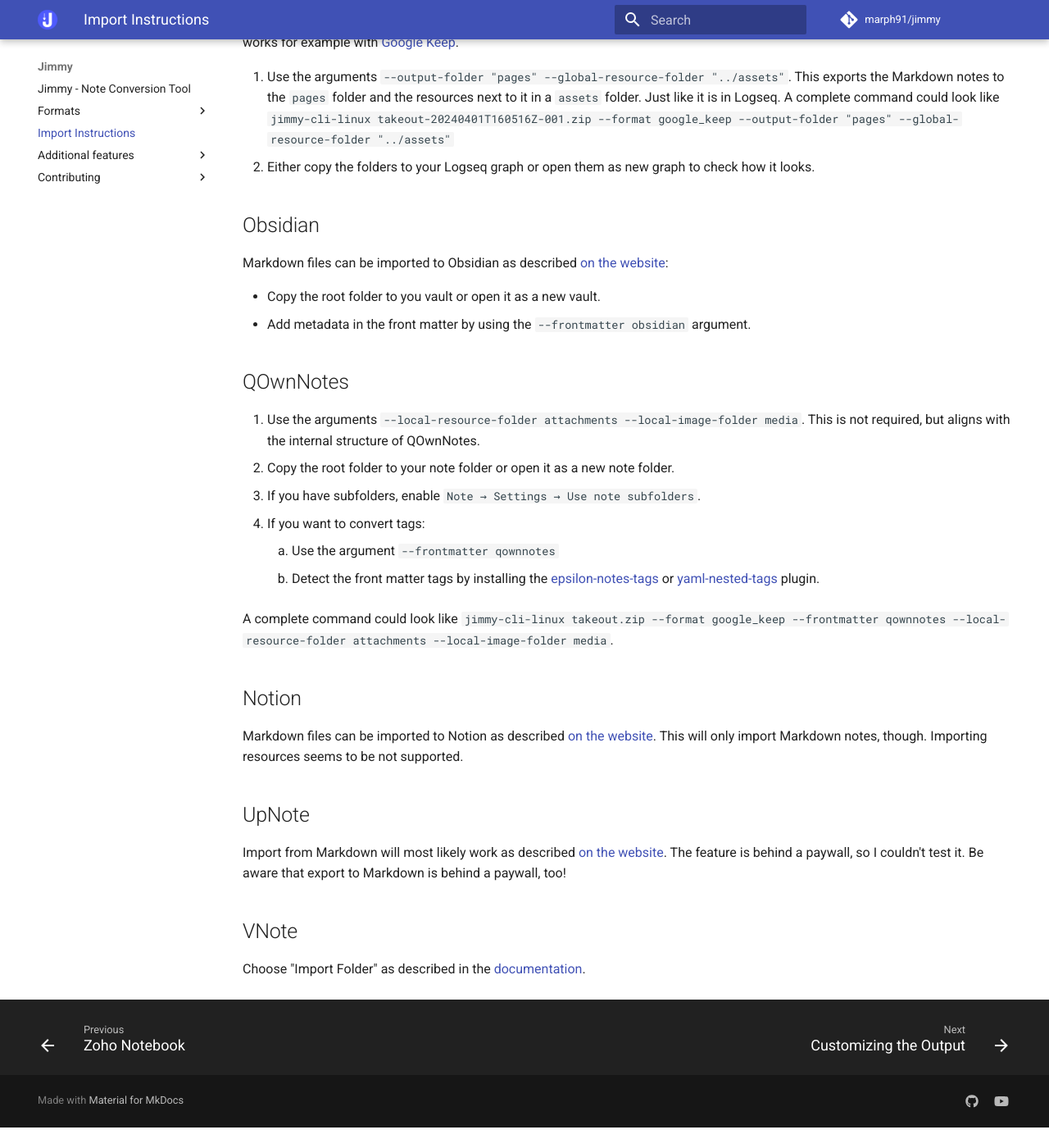
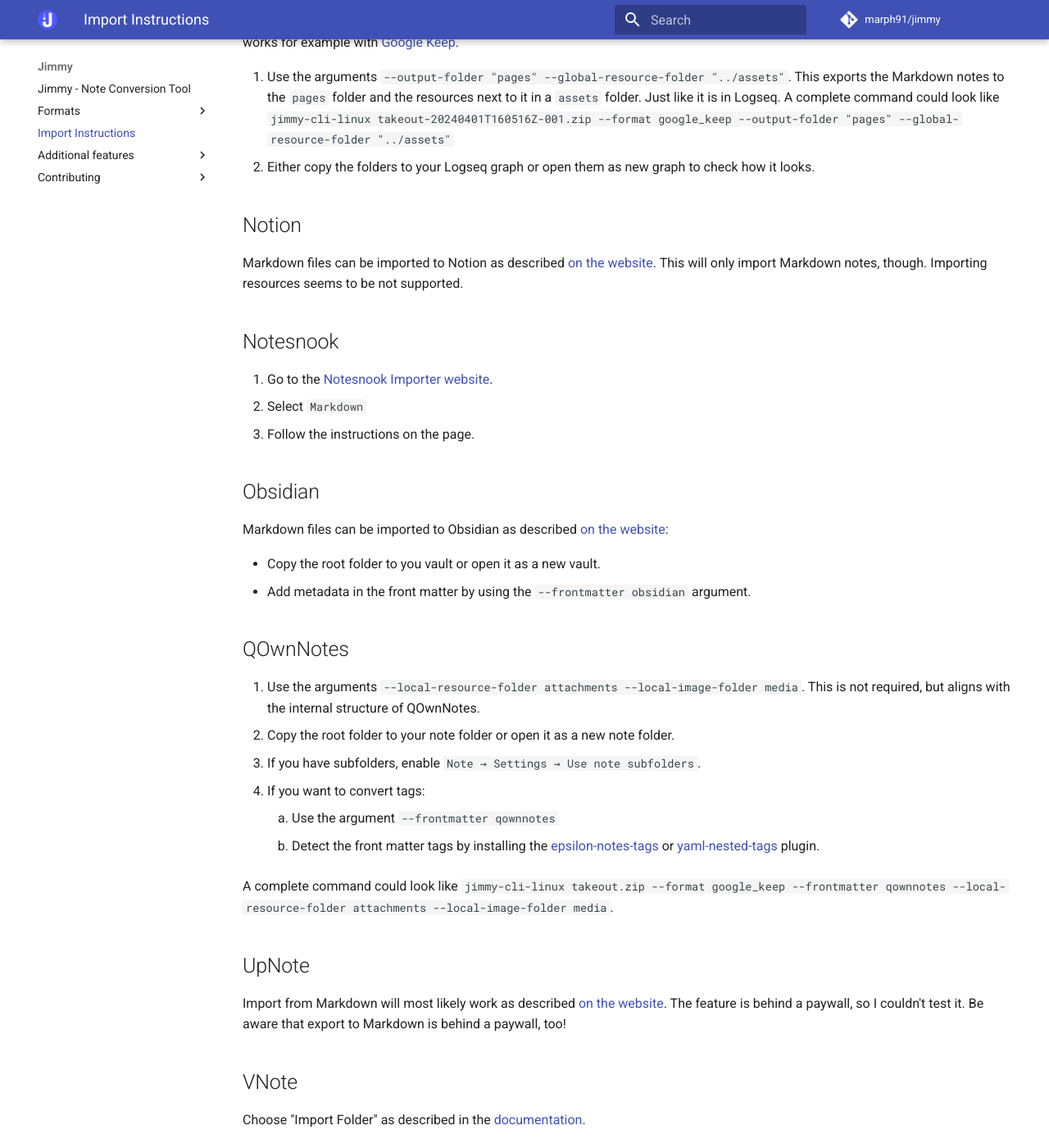
Before and after one commit to marph91/jimmy, an MkDocs documentation site: the page built from docs/import_instructions.md, in a window 1280 px wide and 1400 px high, scrolled down 684 px. Shown: the whole window at 82% size. Built offline with MkDocs 1.6.1 and Material for MkDocs 9.7.7, drawn with Linux system fonts in a browser that asks for light colours; comment, search, counter and statistics services are not loaded; before the commit the page ends 2059 px from its top, so only the background shows below that.

Commit message:
docs: add information about notesnook

```diff
--- a/docs/import_instructions.md
+++ b/docs/import_instructions.md
@@ -26,6 +26,16 @@
 1. Use the arguments `--output-folder "pages" --global-resource-folder "../assets"`. This exports the Markdown notes to the `pages` folder and the resources next to it in a `assets` folder. Just like it is in Logseq. A complete command could look like `jimmy-cli-linux takeout-20240401T160516Z-001.zip --format google_keep --output-folder "pages" --global-resource-folder "../assets"`
 2. Either copy the folders to your Logseq graph or open them as new graph to check how it looks.
 
+## Notion
+
+Markdown files can be imported to Notion as described [on the website](https://www.notion.so/help/import-data-into-notion). This will only import Markdown notes, though. Importing resources seems to be not supported.
+
+## Notesnook
+
+1. Go to the [Notesnook Importer website](https://importer.notesnook.com/).
+2. Select `Markdown`
+3. Follow the instructions on the page.
+
 ## Obsidian
 
 Markdown files can be imported to Obsidian as described [on the website](https://help.obsidian.md/import/markdown):
```
Also changed, not shown: other parts of docs/import_instructions.md (+0 -4 lines), readme.md (+1 -0 lines).
